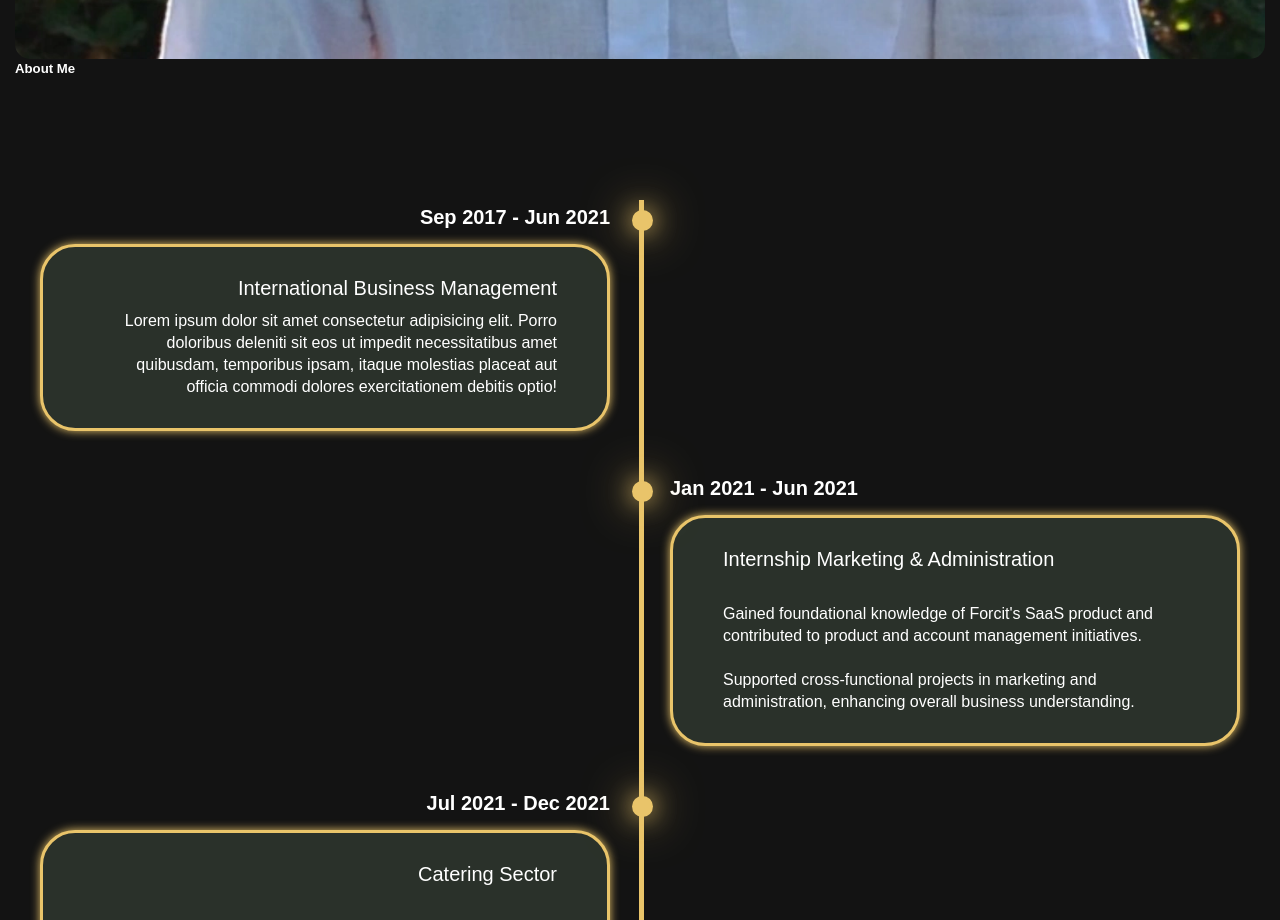
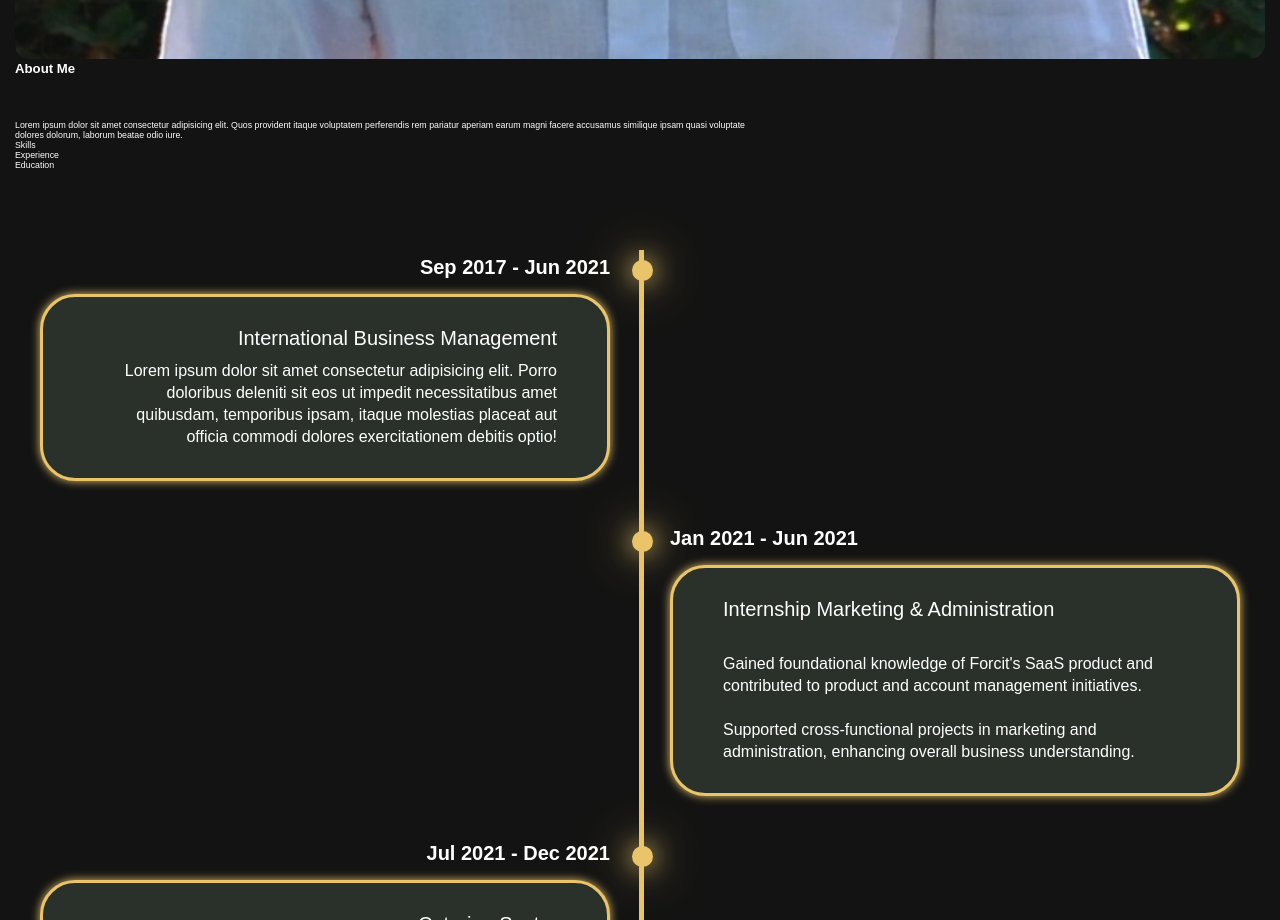
Before and after one commit to MatticeTT/Portfolio, a plain HTML site: page index.html in a window 1280 px wide. Shown: the part 2340-3260 px from the top of the page. Drawn offline with nearby package versions, Linux system fonts and the light colour scheme.

Commit message:
Update index.html

```diff
--- a/index.html
+++ b/index.html
@@ -61,6 +61,12 @@
                     </div>
                     <div class="abt-col-2">
                         <h2 class="abtsubtitle">About Me</h2>
+                        <p>Lorem ipsum dolor sit amet consectetur adipisicing elit. Quos provident itaque voluptatem perferendis rem pariatur aperiam earum magni facere accusamus similique ipsam quasi voluptate dolores dolorum, laborum beatae odio iure.</p>
+                        <div class="tabtitles">
+                            <p class="tablinks">Skills</p>
+                            <p class="tablinks">Experience</p>
+                            <p class="tablinks">Education</p>
+                        </div>
                     </div>
                 </div>
             </div>
```
